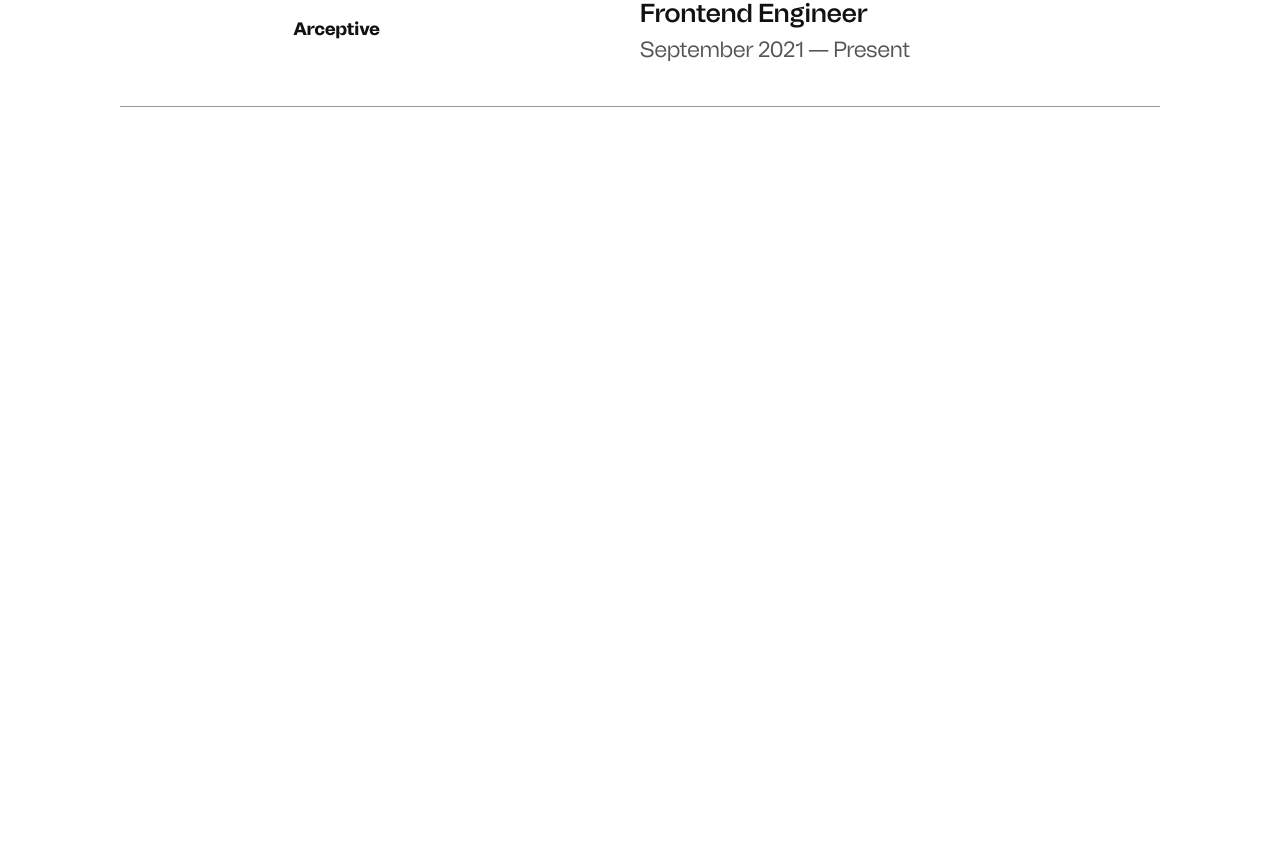
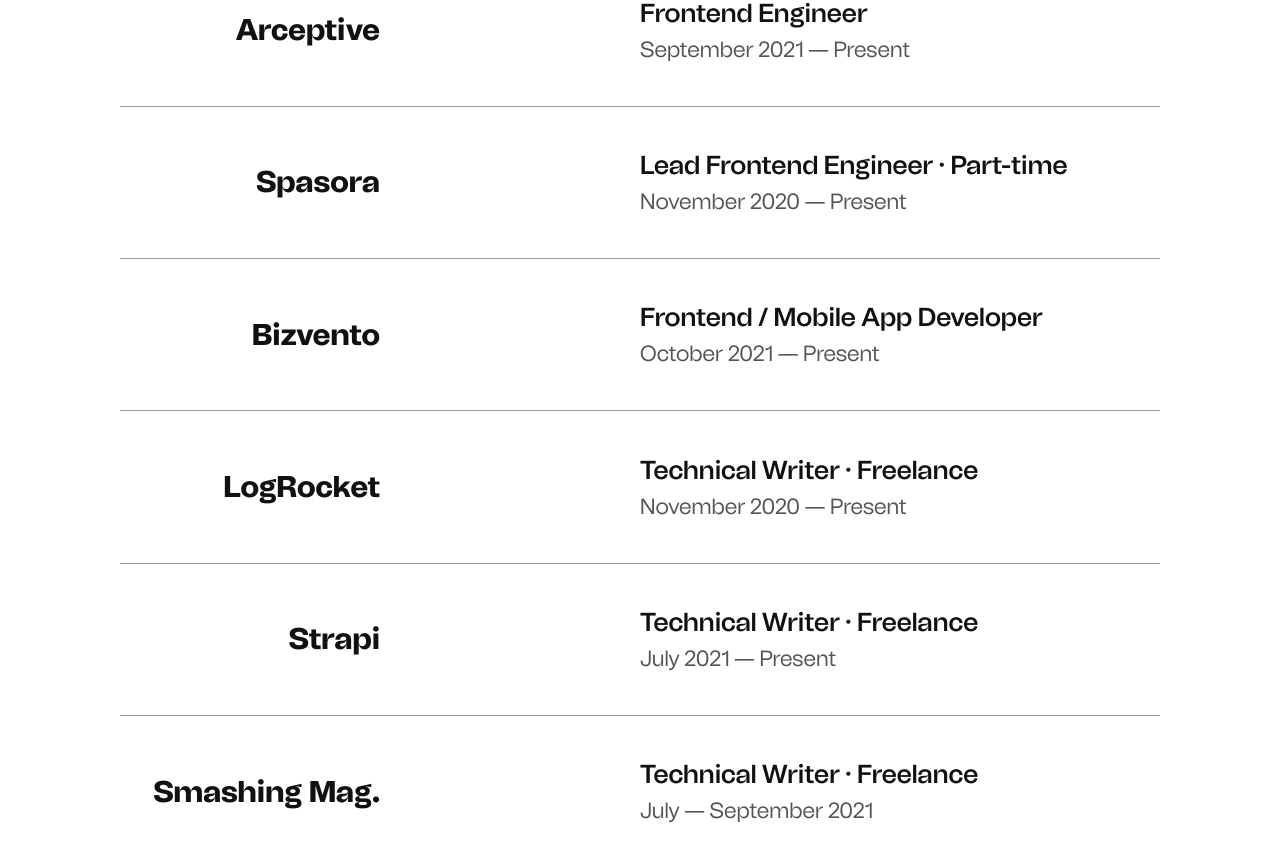
Before and after one commit to ejirocodes/portfolio-1, a Next.js app: page / in a window 1280 px wide. Shown: the part 3486-4348 px from the top of the page. Before the commit the page ends 3742 px from the top, so only its background shows below. Built offline with nearby package versions, Linux system fonts and the light colour scheme.

Commit message:
add more experience

```diff
--- a/components/home/Experience.tsx
+++ b/components/home/Experience.tsx
@@ -15,7 +15,7 @@
       <div>
         <div className="">
           <div className="tech-container">
-            <h2 className="tech-title text-[18px] mb-[5px] md:mb-0 ">
+            <h2 className="tech-title md:text-[30px] text-[18px] mb-[5px] md:mb-0 ">
               Arceptive{" "}
             </h2>
             <div className="flex flex-col md:w-[50%] ">
@@ -32,6 +32,101 @@
           </div>
           <LineHoriz />
         </div>
+        <div className="">
+          <div className="tech-container">
+            <h2 className="tech-title md:text-[30px] text-[18px] mb-[5px] md:mb-0 ">
+              Spasora{" "}
+            </h2>
+            <div className="flex flex-col md:w-[50%] ">
+              <h2 className="md:text-[26px] text-[16px] mb-[10px] md:mb-0 font-semibold ">
+                Lead Frontend Engineer · Part-time
+              </h2>
+              <p
+                className="md:text-[22px] text-gray5  text-[14px] md:pr-[20px]"
+                aria-label="Ejiro Asiuwhu Programming Languages"
+              >
+                November 2020 &#8212; Present
+              </p>
+            </div>
+          </div>
+          <LineHoriz />
+        </div>
+        <div className="">
+          <div className="tech-container">
+            <h2 className="tech-title md:text-[30px] text-[18px] mb-[5px] md:mb-0 ">
+              Bizvento{" "}
+            </h2>
+            <div className="flex flex-col md:w-[50%] ">
+              <h2 className="md:text-[26px] text-[16px] mb-[10px] md:mb-0 font-semibold ">
+                Frontend / Mobile App Developer
+              </h2>
+              <p
+                className="md:text-[22px] text-gray5  text-[14px] md:pr-[20px]"
+                aria-label="Ejiro Asiuwhu Programming Languages"
+              >
+                October 2021 &#8212; Present
+              </p>
+            </div>
+          </div>
+          <LineHoriz />
+        </div>
+        <div className="">
+          <div className="tech-container">
+            <h2 className="tech-title md:text-[30px] text-[18px] mb-[5px] md:mb-0 ">
+              LogRocket{" "}
+            </h2>
+            <div className="flex flex-col md:w-[50%] ">
+              <h2 className="md:text-[26px] text-[16px] mb-[10px] md:mb-0 font-semibold ">
+                Technical Writer · Freelance
+              </h2>
+              <p
+                className="md:text-[22px] text-gray5  text-[14px] md:pr-[20px]"
+                aria-label="Ejiro Asiuwhu Programming Languages"
+              >
+                November 2020 &#8212; Present
+              </p>
+            </div>
+          </div>
+          <LineHoriz />
+        </div>
+        <div className="">
+          <div className="tech-container">
+            <h2 className="tech-title md:text-[30px] text-[18px] mb-[5px] md:mb-0 ">
+              Strapi{" "}
+            </h2>
+            <div className="flex flex-col md:w-[50%] ">
+              <h2 className="md:text-[26px] text-[16px] mb-[10px] md:mb-0 font-semibold ">
+                Technical Writer · Freelance
+              </h2>
+              <p
+                className="md:text-[22px] text-gray5  text-[14px] md:pr-[20px]"
+                aria-label="Ejiro Asiuwhu Programming Languages"
+              >
+                July 2021 &#8212; Present
+              </p>
+            </div>
+          </div>
+          <LineHoriz />
+        </div>
+        <div className="">
+          <div className="tech-container">
+            <h2 className="tech-title md:text-[30px] text-[18px] mb-[5px] md:mb-0 ">
+              Smashing Mag.{" "}
+            </h2>
+            <div className="flex flex-col md:w-[50%] ">
+              <h2 className="md:text-[26px] text-[16px] mb-[10px] md:mb-0 font-semibold ">
+                Technical Writer · Freelance
+              </h2>
+              <p
+                className="md:text-[22px] text-gray5  text-[14px] md:pr-[20px]"
+                aria-label="Ejiro Asiuwhu Programming Languages"
+              >
+                July &#8212; September 2021
+              </p>
+            </div>
+          </div>
+          <LineHoriz />
+        </div>
       </div>
     </section>
   );
```
